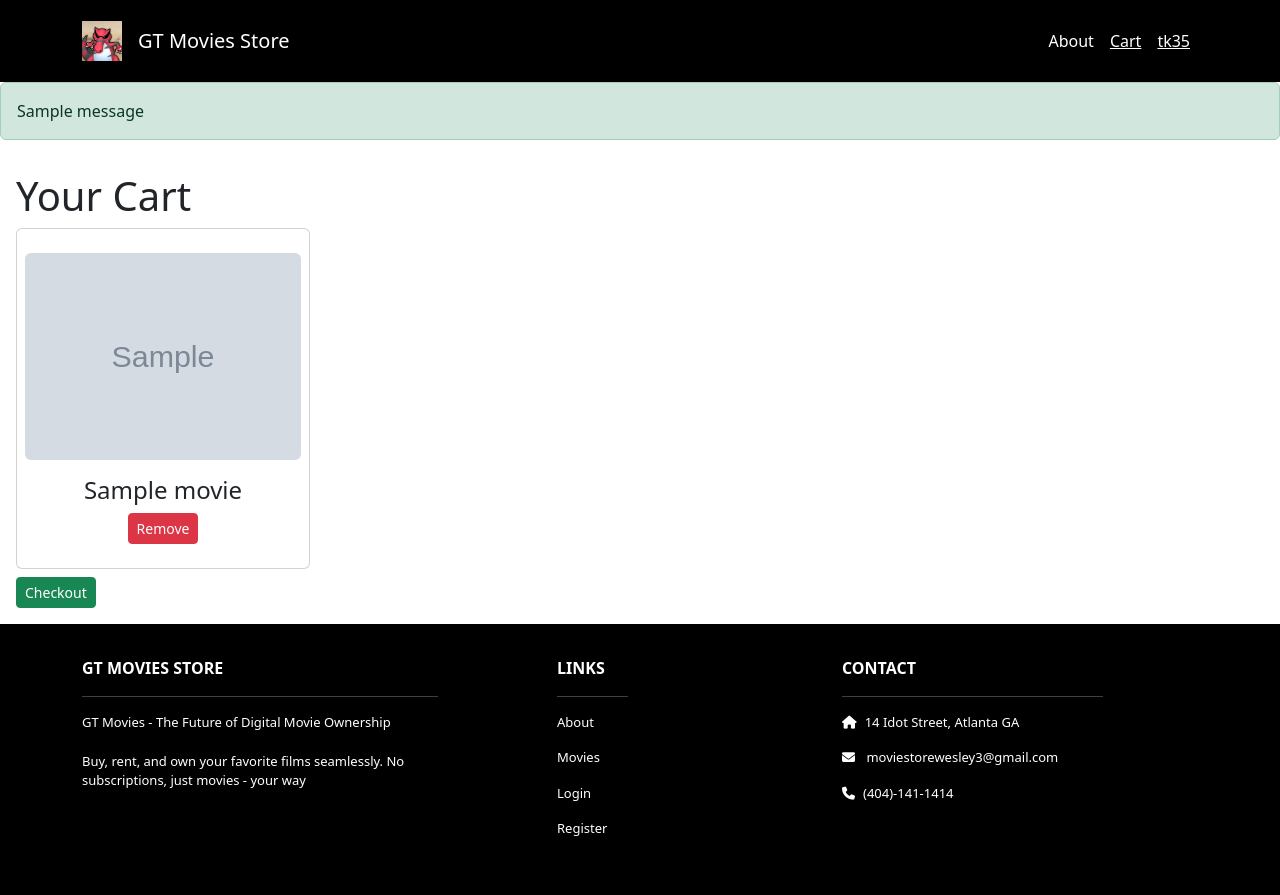
After one commit to Tahsin-Kazi/Movie-Store-Wesley-3, a Django app: page /cart/ in a window 1280 px wide. The commit adds this page. Run offline with Django 5.2, Linux system fonts and the light colour scheme; a user stored in the database is signed in; data comes from the database, SQL or seed files in the repository; tables that the repository leaves empty hold one stand-in row (values such as "Sample post"); grey boxes marked "Sample" are stand-in pictures; one stand-in notice (Sample message) is shown; some libraries are stand-ins or nearby versions.

Commit message:
Added cart, viewCart, addCart, removeCart, testing checkout

```diff
--- a/movie-store/settings.py
+++ b/movie-store/settings.py
@@ -27,6 +27,8 @@ SECRET_KEY = 'django-insecure-fich#vzwpzr568-i$n3k*%42+_d-ju=v&2+6i!tyh&sci18bf=
 # SECURITY WARNING: don't run with debug turned on in production!
 DEBUG = True
 
+LOGIN_URL = '/login/'
+
 EMAIL_BACKEND = "django.core.mail.backends.smtp.EmailBackend"
 EMAIL_HOST = "smtp.gmail.com"
 EMAIL_PORT = 587
@@ -50,7 +52,6 @@ INSTALLED_APPS = [
     'django.contrib.staticfiles',
     'home',
     'movies'
-    # 'cart',
 ]
 
 MIDDLEWARE = [
@@ -90,7 +91,7 @@ WSGI_APPLICATION = 'movie-store.wsgi.application'
 DATABASES = {
     'default': {
         'ENGINE': 'django.db.backends.sqlite3',
-        'NAME': BASE_DIR / 'db.sqlite3',
+        'NAME': os.path.join(BASE_DIR, 'db.sqlite3'),
     }
 }
 
--- a/movies/admin.py
+++ b/movies/admin.py
@@ -1,8 +1,9 @@
 from django.contrib import admin
-from .models import Review, Movie, Profile
+from .models import Review, Movie, Profile, Order
 
 admin.site.register(Review)
 admin.site.register(Movie)
+admin.site.register(Order)
 
 @admin.register(Profile)
 class YourModelAdmin(admin.ModelAdmin):
--- a/movies/models.py
+++ b/movies/models.py
@@ -41,3 +41,13 @@ class Profile(models.Model):
             instance.profile.save()
         except:
             Profile.objects.create(user=instance)
+
+class Order(models.Model):
+    profile = models.ForeignKey(Profile, on_delete=models.CASCADE)
+    movies = models.ManyToManyField(Movie, related_name='orderedMovies')
+    total = models.DecimalField(max_digits=4, decimal_places=2, default=0.0)
+    count = models.IntegerField(default=1)
+    created_at = models.DateTimeField(auto_now_add=True)
+
+    def __str__(self):
+        return f"{self.profile}'s order of {self.count} movies for {self.total} at {self.created_at}"
--- a/movies/urls.py
+++ b/movies/urls.py
@@ -6,4 +6,8 @@ urlpatterns = [
     path('movies/<int:id>/', views.show, name='movies.show'),
     path('reviews/edit/<int:review_id>/', views.edit_review, name='movies.edit_review'),
     path('reviews/delete/<int:review_id>/', views.delete_review, name='movies.delete_review'),
+    path('add_to_cart/<int:movie_id>/', views.add_to_cart, name='movies.add_to_cart'),
+    path('remove_from_cart/<int:movie_id>/', views.remove_from_cart, name='movies.remove_from_cart'),
+    path('cart/', views.view_cart, name='movies.view_cart'),
+    path('checkout/', views.checkout, name='movies.checkout'),
 ]
--- a/movies/views.py
+++ b/movies/views.py
@@ -1,6 +1,7 @@
 from django.contrib.auth.decorators import login_required
+from django.contrib import messages
 from django.shortcuts import render, redirect, get_object_or_404
-from .models import Movie, Review
+from .models import Movie, Review, Order
 from .forms import ReviewForm
 
 
@@ -68,3 +69,50 @@ def delete_review(request, review_id):
     review = get_object_or_404(Review, id=review_id, user=request.user)
     review.delete()
     return redirect('movies.show', id=review.movie.id)
+
+@login_required
+def add_to_cart(request, movie_id):
+    if request.method == 'POST':
+        movie = get_object_or_404(Movie, id=movie_id)
+        request.user.profile.shoppingCart.add(movie)
+        request.user.profile.save()
+        messages.success(request, f'{movie.name} has been added to your cart!')
+        return redirect('movies.show', id=movie_id)
+    return redirect('movies.show', id=movie_id)
+
+@login_required
+def remove_from_cart(request, movie_id):
+    if request.method == 'POST':
+        movie = get_object_or_404(Movie, id=movie_id)
+        request.user.profile.shoppingCart.remove(movie)  # Remove the movie from the user's cart
+        request.user.profile.save()
+        messages.success(request, f'{movie.name} has been removed from your cart!')
+        return redirect('movies.view_cart')  # Redirect back to the cart page
+    return redirect('movies.view_cart')  # Fallback redirect
+
+@login_required
+def checkout(request):
+    if request.method == 'POST':
+        user = request.user.profile
+        if not user.shoppingCart.all():
+            messages.success(request, f'Order failed because cart is empty! Please add movies to checkout.')
+            return redirect('movies.view_cart')  # Fallback redirect
+        total = 0.0
+        order = Order.objects.create(profile=user)
+        order.count = user.shoppingCart.count()
+        for movie in user.shoppingCart.all():
+            total += movie.price
+            user.purchasedMovies.add(movie)
+            order.movies.add(movie)
+        user.shoppingCart.clear()
+        order.total = total
+        order.save()
+        user.save()
+        messages.success(request, f'{order} has been fulfilled! Movies add to your library.')
+        return redirect('profile')
+    messages.success(request, f'Error with order! Please try again later.')
+    return redirect('movies.view_cart')  # Fallback redirect
+
+@login_required
+def view_cart(request):
+    return render(request, 'movies/view_cart.html', {'cart_movies': request.user.profile.shoppingCart.all()})
--- a/templates/base.html
+++ b/templates/base.html
@@ -31,6 +31,7 @@
             <a class="nav-link" href="{% url 'home.about' %}">About</a>
 
             {% if user.is_authenticated %}
+              <a class="nav-link" href="{% url 'movies.view_cart' %}"><u>Cart</u></a>
               <a class="nav-link" href="{% url 'profile' %}"><u>{{ user.username }}</u></a>
             {% else %}
               <a class="nav-link" href="{% url 'login' %}">Login</a>
--- /dev/null
+++ b/templates/movies/view_cart.html
@@ -0,0 +1,33 @@
+{% extends 'base.html' %}
+{% block content %}
+{% if messages %}
+    <div class="alert alert-success">
+        {% for message in messages %}
+        {{ message }}
+        {% endfor %}
+    </div>
+{% endif %}
+<div class="p-3">
+    <h1>Your Cart</h1>
+    <div class="row">
+      {% for movie in cart_movies %}
+      <div class="col-md-4 col-lg-3 mb-2">
+        <div class="p-2 card align-items-center pt-4">
+          <img src="{{ movie.image.url }}" alt="Movie Image", width = "50", class="card-img-top rounded">
+          <div class="card-body text-center">
+            <h4>{{ movie.name }}</h4>
+            <form method="post" action="{% url 'movies.remove_from_cart' movie.id %}">
+                {% csrf_token %}
+                <button type="submit" class="btn btn-danger btn-sm">Remove</button>
+            </form>
+          </div>
+        </div>
+      </div>
+      {% endfor %}
+    </div>
+    <form method="post" action="{% url 'movies.checkout' %}">
+        {% csrf_token %}
+        <button type="submit" class="btn btn-success btn-sm">Checkout</button>
+    </form>
+</div>
+{% endblock content %}
```
Also changed, not shown: templates/movies/show.html (+11 -0 lines), db.sqlite3, movies/migrations/0001_initial.py (added), movies/migrations/__init__.py (added).
